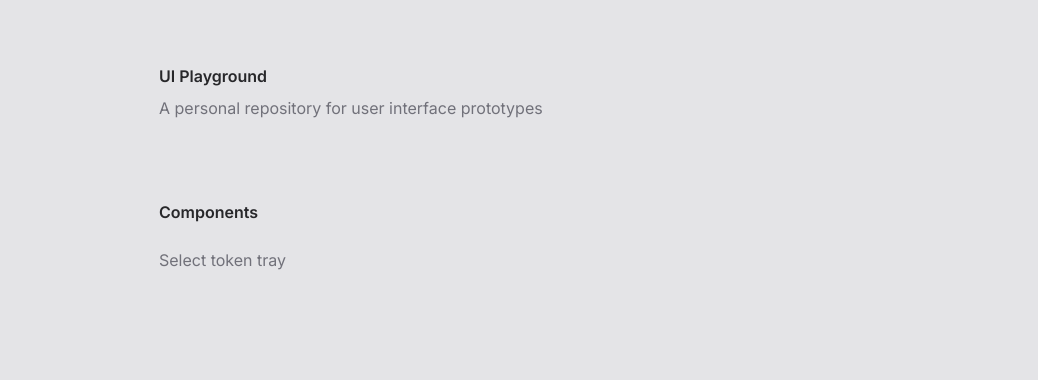
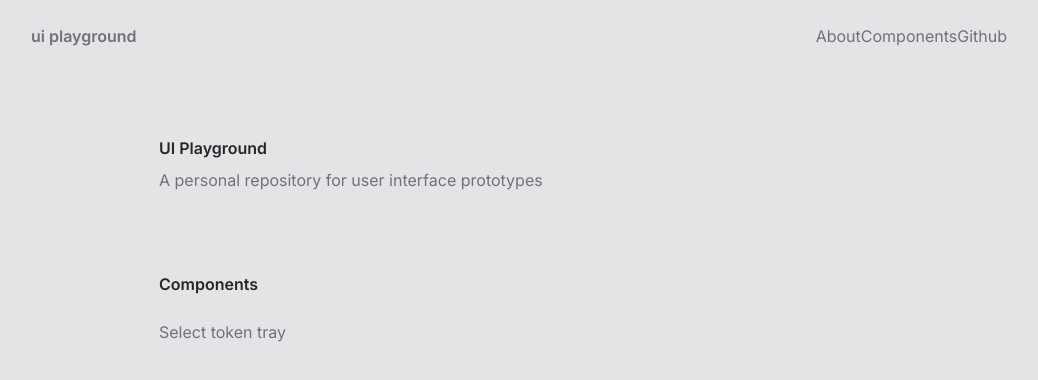
Before and after one commit to gzkdev/ui-playground, a Next.js app: page / in a window 1280 px wide. Shown: the top 380 px of the page, without its empty margins (121-1159 px from the left). Built offline with nearby package versions, Linux system fonts and the light colour scheme.

Commit message:
add navbar to app

```diff
--- a/src/app/layout.tsx
+++ b/src/app/layout.tsx
@@ -1,6 +1,7 @@
 import type { Metadata } from "next";
 import { Inter } from "next/font/google";
 import "./globals.css";
+import { Navbar } from "@/components/navbar";
 
 const nunito = Inter({ subsets: ["latin"] });
 
@@ -16,7 +17,10 @@
 }>) {
   return (
     <html lang="en">
-      <body className={nunito.className}>{children}</body>
+      <body className={nunito.className}>
+        <Navbar />
+        {children}
+      </body>
     </html>
   );
 }
```
